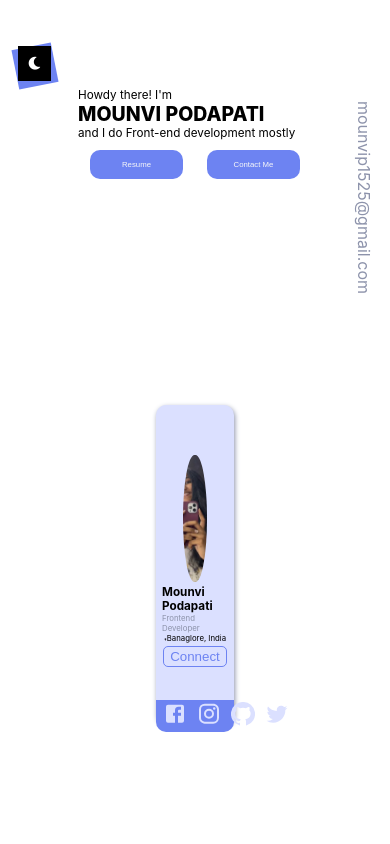
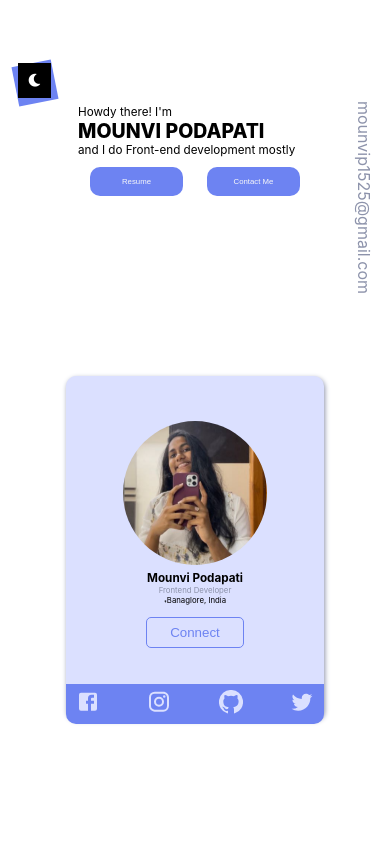
Before and after one commit to mounvip1525/My-Portfolio, a React (Create React App) app: page / in a window 390 px wide. Shown: the top 844 px of the page. Built offline with nearby package versions, Linux system fonts and the light colour scheme.

Commit message:
usercard changes

```diff
--- a/src/App.css
+++ b/src/App.css
@@ -116,6 +116,9 @@ input:-webkit-autofill:active {
 .add-shadow{
   box-shadow: rgba(60, 64, 67, 0.3) 0px 1px 2px 0px
 }
+.collapse:not(.show) {
+  display: none !important;
+}
 
 @keyframes rotation {
   from {
--- a/src/components/UserCard/UserCard.module.css
+++ b/src/components/UserCard/UserCard.module.css
@@ -3,7 +3,8 @@
     justify-content: center;
     align-items: center;
     flex-direction: column;
-    width:60%;
+    width:100%;
+    min-width:25vw;
     margin:auto;
     padding:10% 5%;
     background:var(--primary-colorU);
@@ -18,10 +19,11 @@
     flex-direction: column;
 }
 .profile>img{
-    width:40%;
-    height:22vh;
+    width:9rem;
+    height:9rem;
     border-radius: 50%;
     object-fit:cover;
+    margin-bottom:3%;
 }
 .profile>p{
     padding:0;
@@ -99,9 +101,9 @@
     color:var(--black) !important
 }
 @media screen and (max-width:430px){
-    .profile>img{
+    /* .profile>img{
         height:14vh;
-    }
+    } */
     .details>button{
         margin-bottom:1%;
     }
@@ -122,9 +124,9 @@
     } */
 }
 @media screen and (max-width:470px){
-    .profile>img{
+    /* .profile>img{
         height:14vh
-    }
+    } */
     .name{
         font-size:4vw;
     }
@@ -138,11 +140,11 @@
         font-size:2.5vw;
     }
 }
-@media screen and (max-width:390px){
+/* @media screen and (max-width:390px){
     .profile>img{
         height:13vh;
     }
-}
+} */
 @media screen and (max-width:1200px){
     .name{
         font-size:2vw;
@@ -153,10 +155,10 @@
         width:55%;
         height:35vh;
     }
-    .profile>img{
+    /* .profile>img{
         height:17vh;
         width:35%;
-    }
+    } */
     .name{
         font-size:2.3vw;
     }
@@ -168,11 +170,17 @@
     .profile>p,.profile>div{
         font-size:1.6vw !important;
     }
+.container{
+    min-width:40vw;
+}
 }
 @media screen and (max-width:490px){
     .profile>img{
-        height:15vh;
+        /* height:15vh; */
         margin-bottom:4%;
+    }
+    .container{
+        min-width:60vw;
     }
     .profile>p,.profile>div{
         font-size:2vw !important;
```
